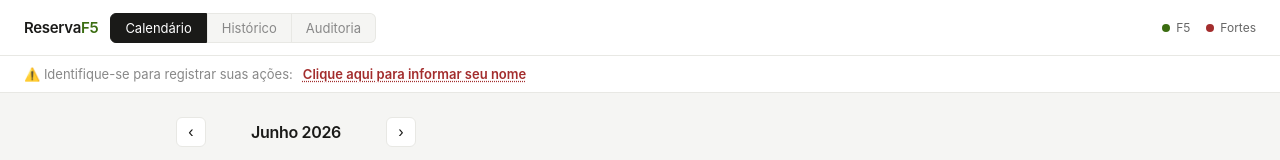
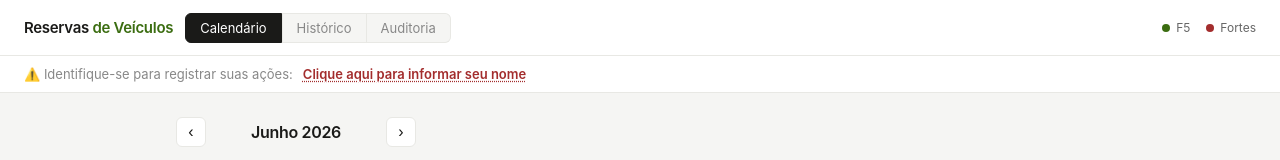
Before and after one commit to GrupoNexxus/reserva-veiculos, a plain HTML site: page index.html in a window 1280 px wide. Shown: the top 160 px of the page. Drawn offline with Linux system fonts and the light colour scheme; no server answers.

Commit message:
Update index.html

```diff
--- a/index.html
+++ b/index.html
@@ -134,7 +134,7 @@ body{font-family:-apple-system,BlinkMacSystemFont,'Segoe UI',sans-serif;backgrou
 
 <div class="topbar">
   <div class="topbar-left">
-    <div class="logo">Reserva<span>F5</span></div>
+    <div class="logo">Reservas <span>de Veículos</span></div>
     <div class="tabs">
       <button class="tab active" id="tab-cal" onclick="setTab('cal')">Calendário</button>
       <button class="tab" id="tab-hist" onclick="setTab('hist')">Histórico</button>
```
